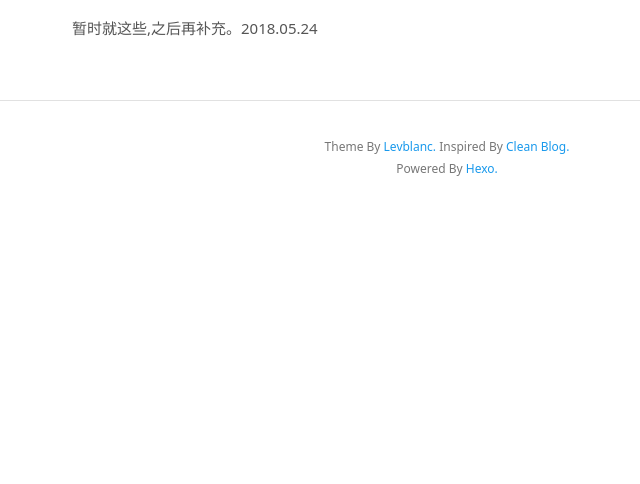
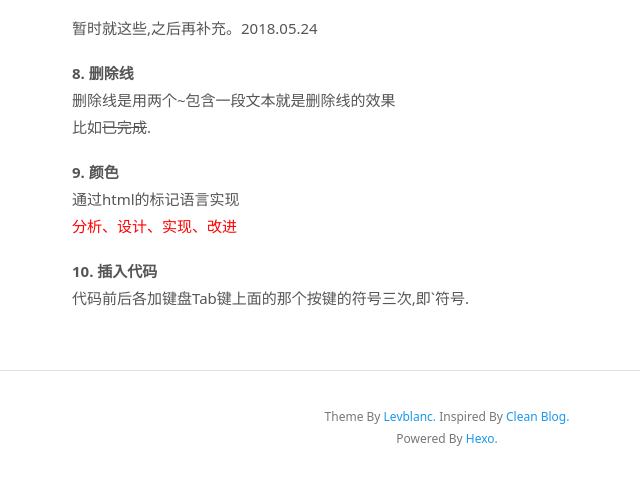
Before and after one commit to RexHuang1/RexHuang1.github.io, a plain HTML site: page 2018/05/24/总结Markdown语法/index.html in a window 1280 px wide. Shown: the part 1664-2148 px from the top of the page, without its empty margins (193-833 px from the left). Before the commit the page ends 1878 px from the top, so only its background shows below. Drawn offline with Linux system fonts and the light colour scheme.

Commit message:
Site updated: 2018-05-25 11:16:28

```diff
--- a/2018/05/24/总结Markdown语法/index.html
+++ b/2018/05/24/总结Markdown语法/index.html
@@ -100,7 +100,7 @@
           <!-- Date -->
           <span class="date-time info">On
             <span class="date">2018-05-24</span>
-            <span class="time">11:46:06</span>
+            <span class="time">11:16:17</span>
           </span>
 
         </div>
@@ -124,6 +124,9 @@
 <p><strong>6. 分割线</strong><br>    分割线是另起一行,连续三个***号即可。  </p>
 <p><strong>7. 表格</strong><br>    <img src="http://note.youdao.com/iyoudao/wp-content/uploads/2016/09/2-6%E8%A1%A8%E6%A0%BC.png" alt="表格代码如下:">  </p>
 <p>暂时就这些,之后再补充。2018.05.24</p>
+<p><strong>8. 删除线</strong><br>删除线是用两个~包含一段文本就是删除线的效果<br>比如<del>已完成</del>.  </p>
+<p><strong>9. 颜色</strong><br>通过html的标记语言实现<br><span style="color:red">分析、设计、实现、改进</span>  </p>
+<p><strong>10. 插入代码</strong><br>代码前后各加键盘Tab键上面的那个按键的符号三次,即`符号.</p>
 
         </div>
       </div>
```
Also changed, not shown: 2018/05/24/hello-world/index.html (+1 -1 lines).
